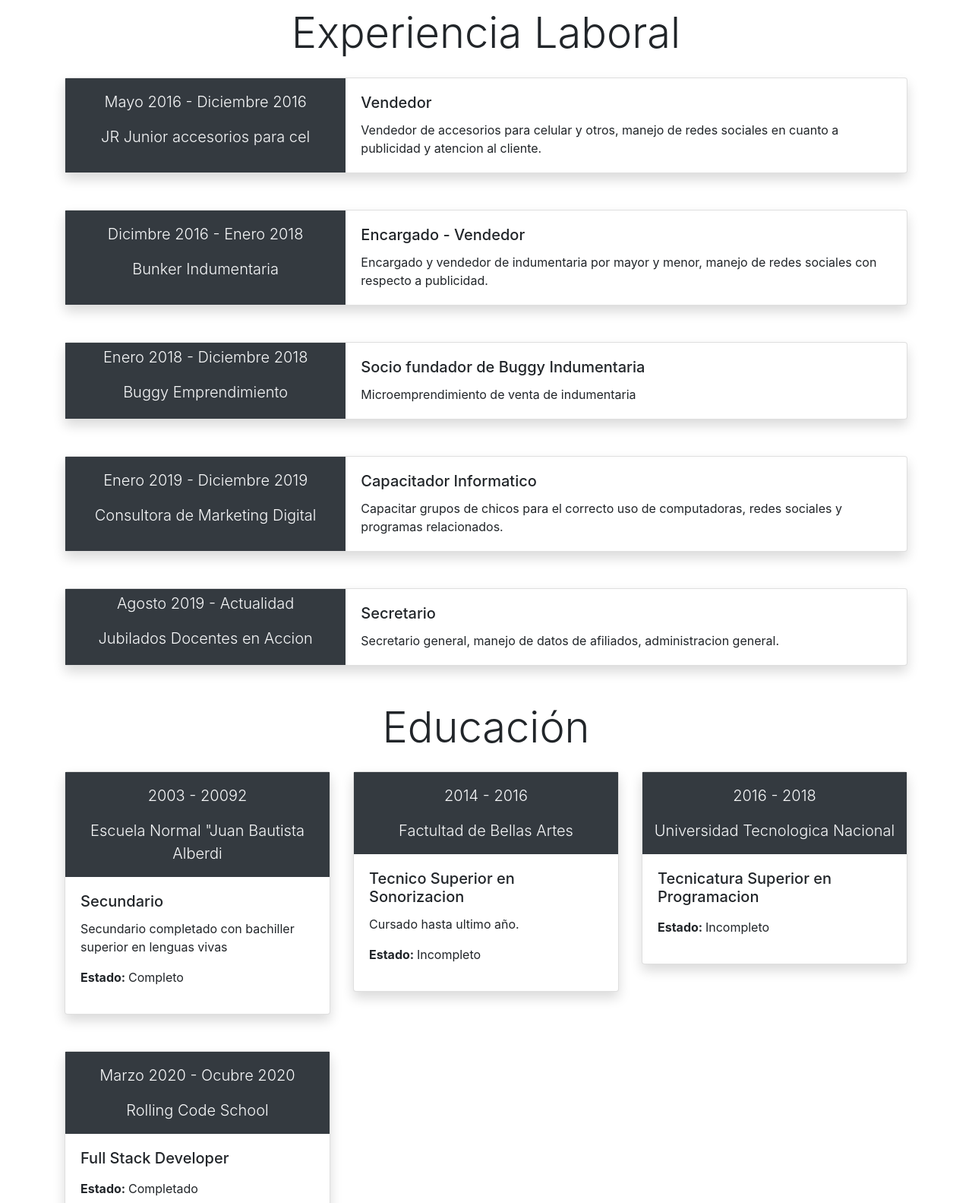
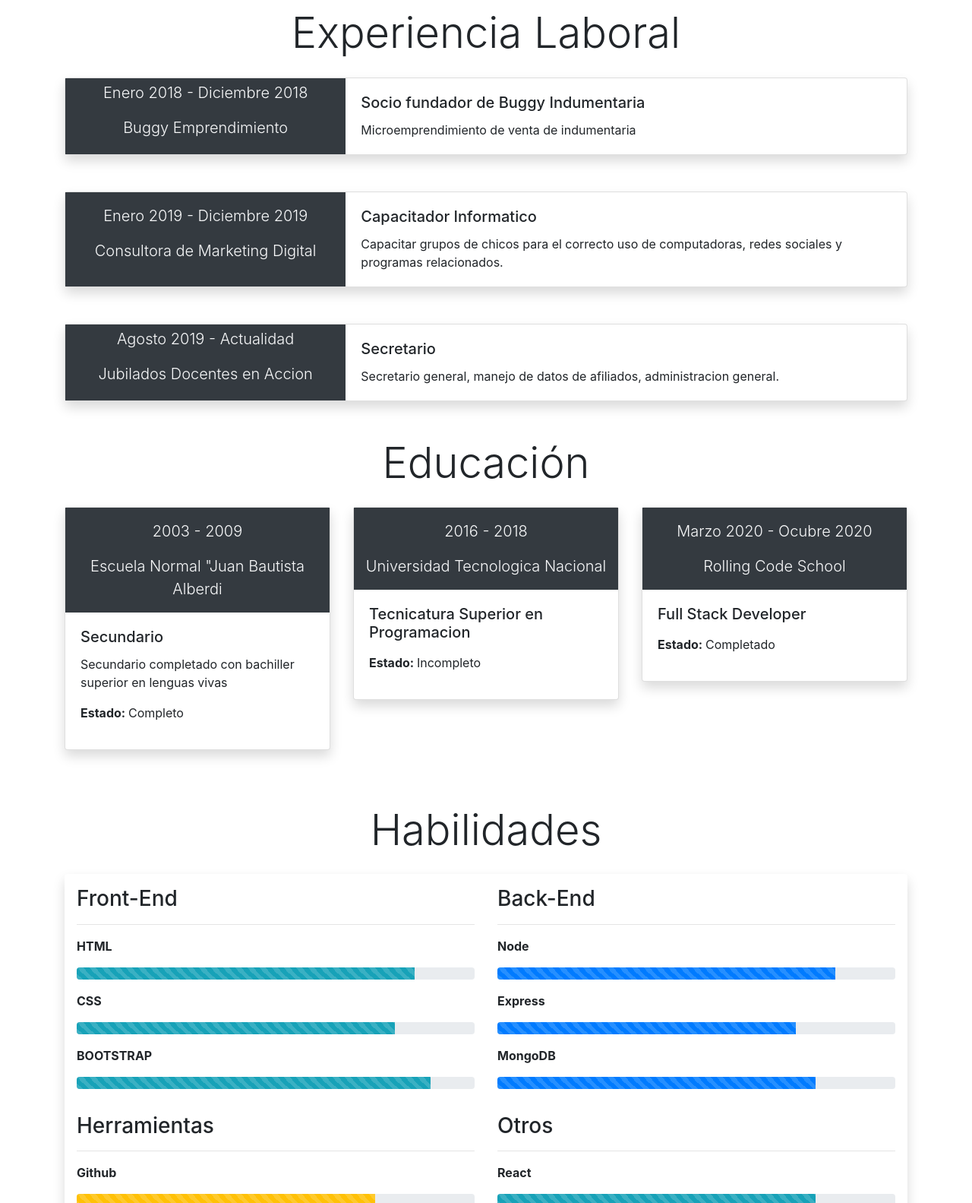
Before and after one commit to murisimo/murisimo.github.io, a plain HTML site: page index.html in a window 1280 px wide. Shown: the part 720-2303 px from the top of the page at 76% size. Drawn offline with nearby package versions, Linux system fonts and the light colour scheme.

```diff
--- a/index.html
+++ b/index.html
@@ -102,44 +102,6 @@
             <div
               class="col-md-4 bg-dark text-light d-flex flex-column justify-content-center align-items-center"
             >
-              <p class="lead">Mayo 2016 - Diciembre 2016</p>
-              <p class="lead">JR Junior accesorios para cel</p>
-            </div>
-            <div class="col-md-8">
-              <div class="card-body">
-                <h5 class="card-title">Vendedor</h5>
-                <p class="card-text">
-                  Vendedor de accesorios para celular y otros, manejo de redes
-                  sociales en cuanto a publicidad y atencion al cliente.
-                </p>
-              </div>
-            </div>
-          </div>
-        </div>
-        <div class="card mb-3 shadow mb-5 bg-white rounded">
-          <div class="row no-gutters">
-            <div
-              class="col-md-4 bg-dark text-light d-flex flex-column justify-content-center align-items-center"
-            >
-              <p class="lead">Dicimbre 2016 - Enero 2018</p>
-              <p class="lead">Bunker Indumentaria</p>
-            </div>
-            <div class="col-md-8">
-              <div class="card-body">
-                <h5 class="card-title">Encargado - Vendedor</h5>
-                <p class="card-text">
-                  Encargado y vendedor de indumentaria por mayor y menor, manejo
-                  de redes sociales con respecto a publicidad.
-                </p>
-              </div>
-            </div>
-          </div>
-        </div>
-        <div class="card mb-3 shadow mb-5 bg-white rounded">
-          <div class="row no-gutters">
-            <div
-              class="col-md-4 bg-dark text-light d-flex flex-column justify-content-center align-items-center"
-            >
               <p class="lead">Enero 2018 - Diciembre 2018</p>
               <p class="lead">Buggy Emprendimiento</p>
             </div>
@@ -200,7 +162,7 @@
             <div class="col-sm-12 col-md-4">
               <div class="card shadow mb-5 bg-white rounded">
                 <div class="bg-dark text-light text-center">
-                  <p class="lead mt-3 text-center">2003 - 20092</p>
+                  <p class="lead mt-3 text-center">2003 - 2009</p>
                   <p class="lead">Escuela Normal "Juan Bautista Alberdi</p>
                 </div>
                 <div class="card-body">
@@ -210,19 +172,6 @@
                     vivas
                   </p>
                   <p><strong>Estado: </strong>Completo</p>
-                </div>
-              </div>
-            </div>
-            <div class="col-sm-12 col-md-4">
-              <div class="card shadow mb-5 bg-white rounded">
-                <div class="bg-dark text-light text-center">
-                  <p class="lead mt-3 text-center">2014 - 2016</p>
-                  <p class="lead">Factultad de Bellas Artes</p>
-                </div>
-                <div class="card-body">
-                  <h5 class="card-title">Tecnico Superior en Sonorizacion</h5>
-                  <p class="card-text">Cursado hasta ultimo año.</p>
-                  <p><strong>Estado: </strong>Incompleto</p>
                 </div>
               </div>
             </div>
```
